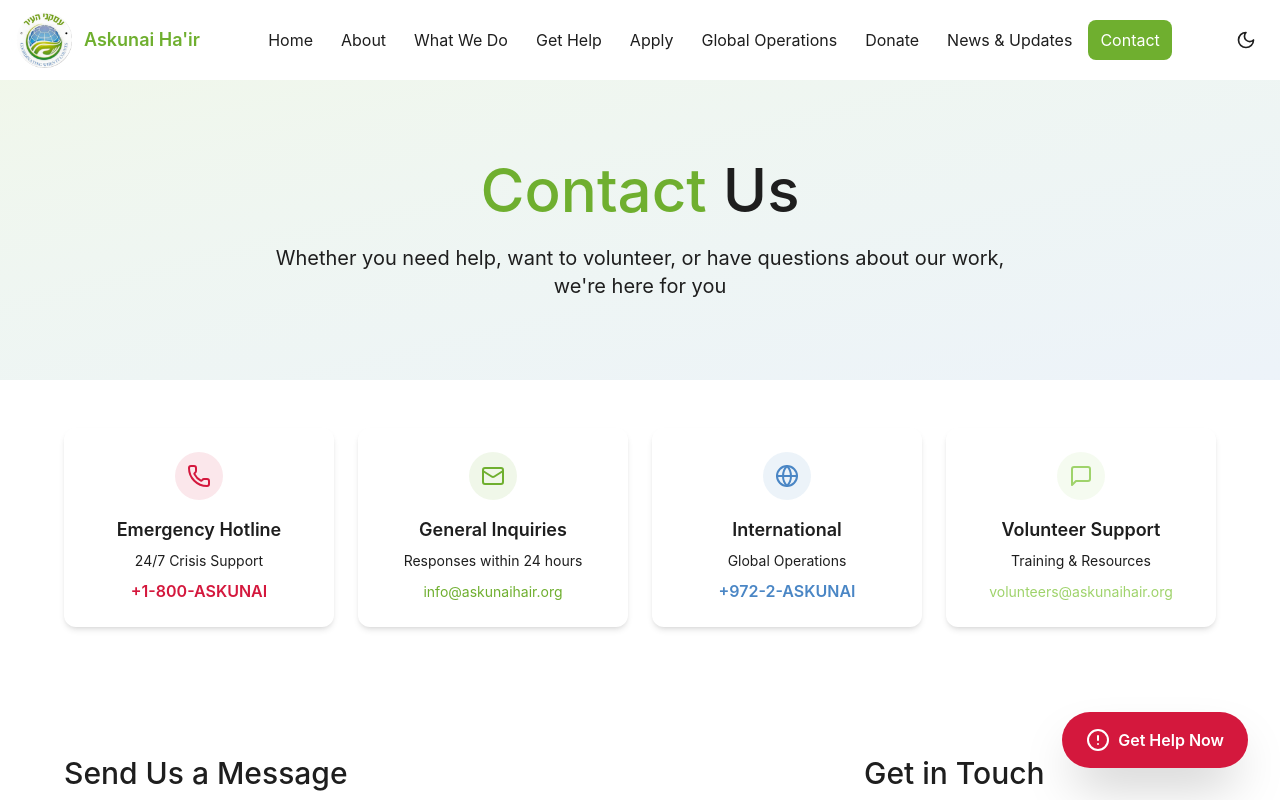
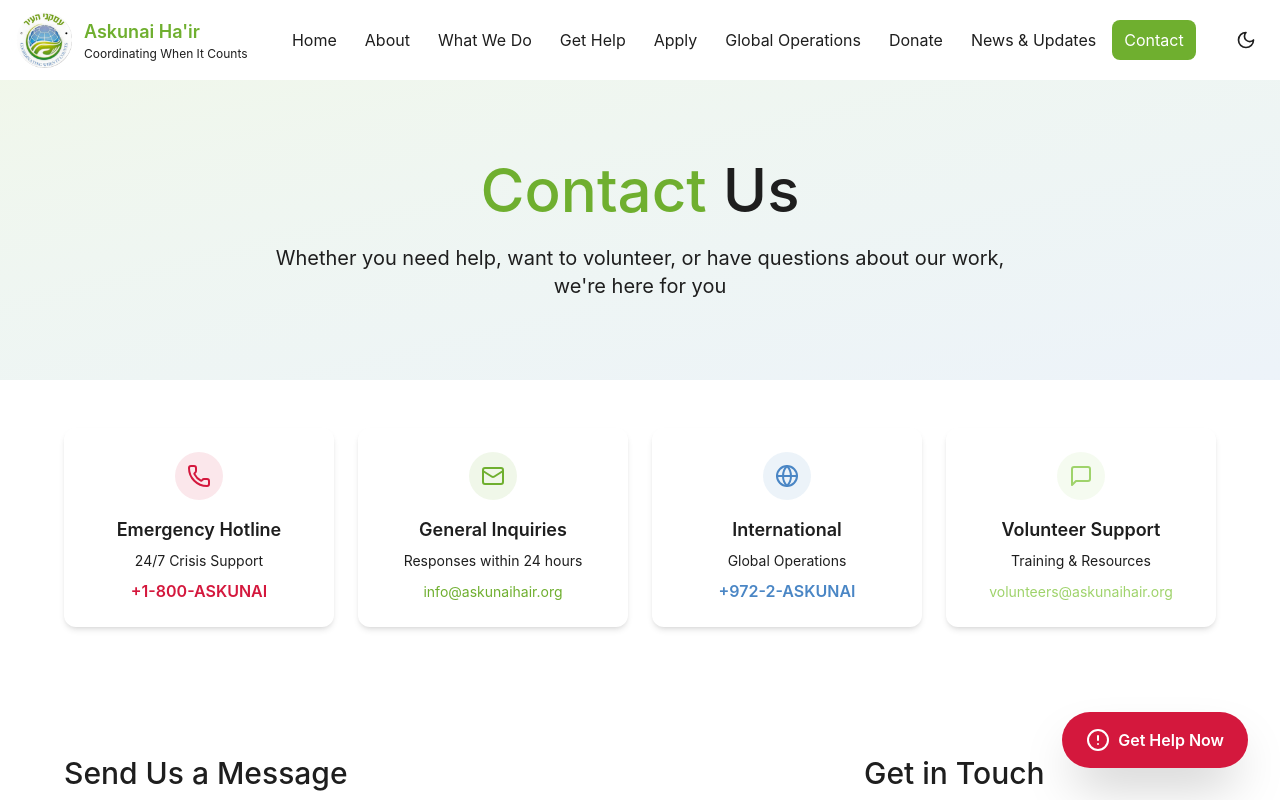
Before and after one commit to TheUriF/ploink, a React (Vite) app: page /contact in a window 1280 px wide. Shown: the top 800 px of the page. Built offline with nearby package versions, Linux system fonts and the light colour scheme.

Commit message:
Update visibility of subtitle on small screens

```diff
--- a/src/app/components/Header.tsx
+++ b/src/app/components/Header.tsx
@@ -46,7 +46,7 @@
               <span className="font-semibold text-base sm:text-lg text-[#6FAF2F]">
                 Askunai Ha'ir
               </span>
-              <span className="text-xs text-muted-foreground hidden xs:block">
+              <span className="text-xs text-muted-foreground hidden sm:block">
                 Coordinating When It Counts
               </span>
             </div>
```
